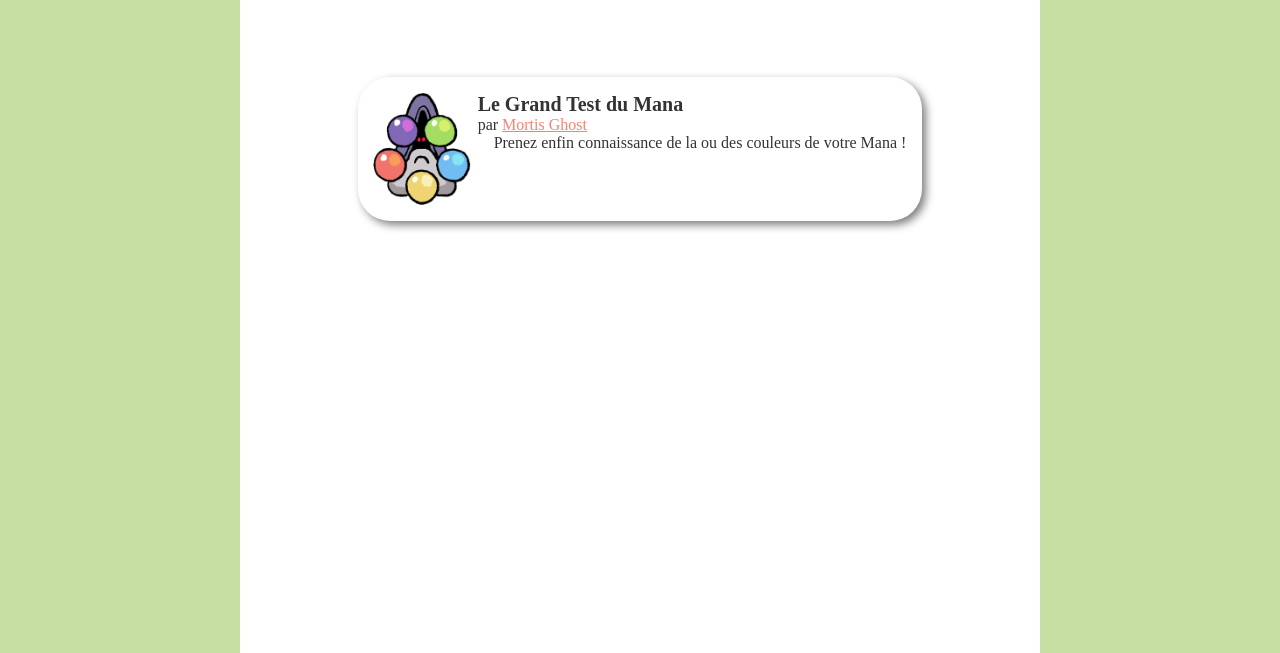
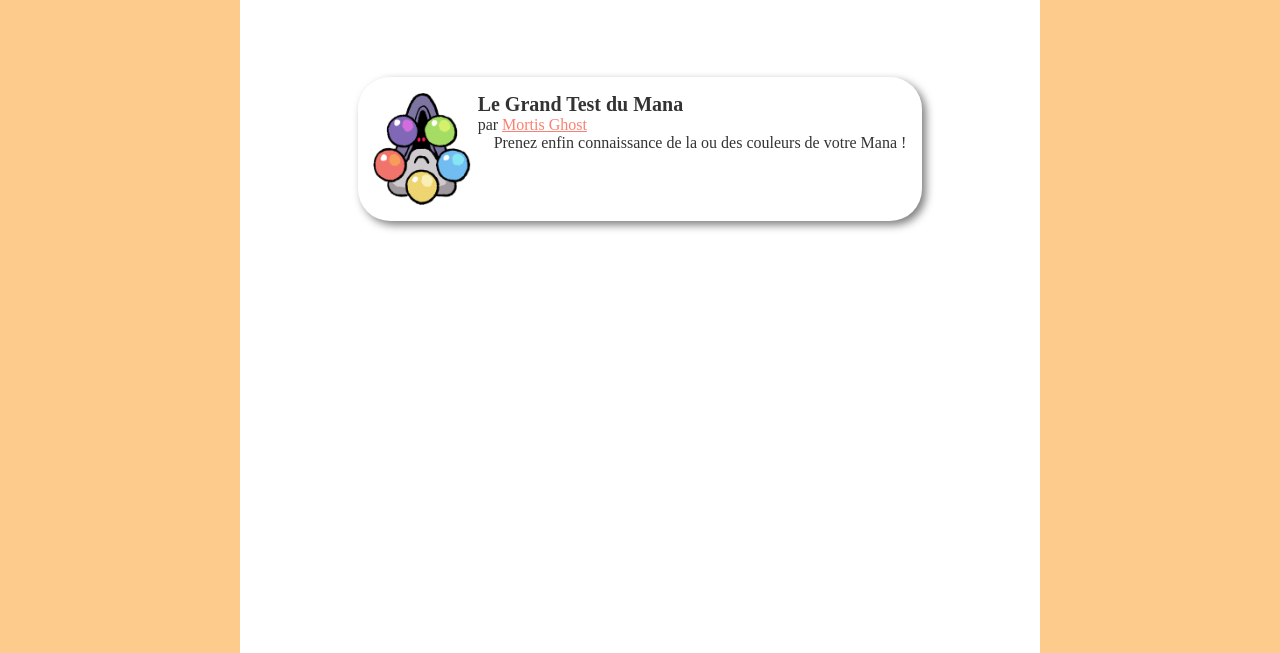
Before and after one commit to petit-pont/quiquiz, a plain HTML site: page index.html in a window 1280 px wide. Shown: the part 147-800 px from the top of the page. Drawn offline with Linux system fonts and the light colour scheme.

Commit message:
changé la couleur de fond

```diff
--- a/style.css
+++ b/style.css
@@ -19,7 +19,7 @@ html {
 body {
     width: 100%;
     height: 100%;
-    background-color: rgb(198, 223, 162);
+    background-color: rgb(253, 204, 141);
     overflow: hidden;
 }
 
```
